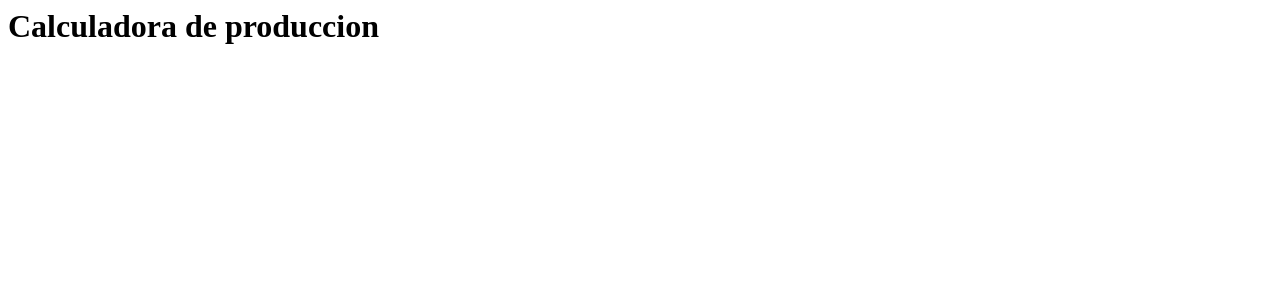
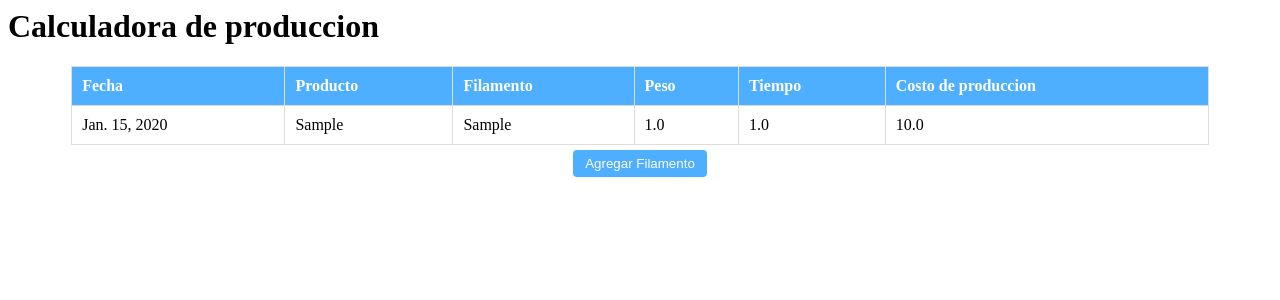
Before and after one commit to R3nE88/PrinterLabManager, a Django app: template produccion/templates/produccion/calculadora.html in a window 1280 px wide. Shown: the top 300 px of the page. Run offline with Django 5.2, Linux system fonts and the light colour scheme; the template is opened without the code that fills it: values that come from a table or form of the project are taken from there, others are empty; tables that the repository leaves empty hold one stand-in row (values such as "Sample post").

Commit message:
comienzo con logica y disenio de calculadora

```diff
--- a/produccion/forms.py
+++ b/produccion/forms.py
@@ -1,5 +1,5 @@
 from django import forms
-from .models import Filamento, Material
+from .models import Filamento, Material, CalculadoraProduccion
 
 class FilamentoForm(forms.ModelForm):
     class Meta:
@@ -10,3 +10,8 @@ class MaterialForm(forms.ModelForm):
     class Meta:
         model = Material
         fields = ['material', 'valor']
+
+class CalculoForm(forms.ModelForm):
+    class Meta:
+        model = CalculadoraProduccion
+        fields = ['fecha', 'producto', 'filamento', 'peso', 'tiempo', 'costo']
--- a/produccion/models.py
+++ b/produccion/models.py
@@ -21,9 +21,9 @@ class Material(models.Model):
 class CalculadoraProduccion(models.Model):
     fecha = models.DateField()
     producto = models.CharField(max_length=100)
+    filamento = models.CharField(max_length=100)
     peso = models.FloatField()
     tiempo = models.FloatField()
-    filamento = models.CharField(max_length=100)
     costo = models.FloatField()
 
     def __str__(self):
--- a/produccion/templates/produccion/calculadora.html
+++ b/produccion/templates/produccion/calculadora.html
@@ -4,5 +4,116 @@
 
 <!-- TABLA DE Calculadora -->
 <h1>Calculadora de produccion</h1>
+<div id="tabla-calculadora">
+    <table>
+        <thead>
+            <tr>
+                <th>Fecha</th>
+                <th>Producto</th>
+                <th>Filamento</th>
+                <th>Peso</th>
+                <th>Tiempo</th>
+                <th>Costo de produccion</th>
+            </tr>
+        </thread>
+        <tbody>
+            {%for calculo in calculadora %}
+                <tr id="fila-calculo-{{ calculo.id }}">
+                    <td>{{ calculo.fecha }}</td>
+                    <td>{{ calculo.producto }}</td>
+                    <td>{{ calculo.filamento }}</td>
+                    <td>{{ calculo.peso }}</td>
+                    <td>{{ calculo.tiempo }}</td>
+                    <td>{{ calculo.costo }}</td>
+                </tr>
+            {% endfor %}
+        </tbody>
+    </table>
+    <div style="text-align: center;">
+        <button class="btn add" onclick="mostrarFormulario('calculo-form', 'tabla-calculadora')">Agregar Filamento</button>
+    </div>
+</div>
 
+<!-- FORMULARIO DE FILAMENTO -->
+<div id="calculo-form" class="hidden">
+    <h3>Calcular:</h3>
+    <form method="post">
+        {% csrf_token %}
+        {{ calculo_form.as_p }}
+        <button type="submit" name="nuevo_calculo" class="btn add">Guardar Filamento</button>
+    </form>
+    <button onclick="ocultarFormulario('calculo-form', 'tabla-calculo')" class="btn cancel">Cancelar</button>
+</div>
+
+<script>
+    function mostrarFormulario(formId, tablaId) {
+        document.getElementById(formId).classList.remove('hidden');
+        document.getElementById(tablaId).classList.add('hidden');
+    }
+
+    function ocultarFormulario(formId, tablaId) {
+        document.getElementById(formId).classList.add('hidden');
+        document.getElementById(tablaId).classList.remove('hidden');
+    }
+
+    // Función para mostrar el formulario y ocultar la fila de edición
+    function mostrarFormularioInline(type, id) {
+        // Ocultar la fila original (que está siendo editada)
+        const row = document.getElementById(`fila-${type}-${id}`);
+        if (row) {
+            row.classList.add('hidden');
+        }
+
+        // Mostrar el formulario de edición
+        const formRow = document.getElementById(`editar-form-${type}-${id}`);
+        if (formRow) {
+            formRow.classList.remove('hidden');
+        }
+    }
+
+    // Función para cancelar la edición y mostrar la fila original
+    function cancelarEdicion(type, id) {
+        // Ocultar el formulario de edición
+        const formRow = document.getElementById(`editar-form-${type}-${id}`);
+        if (formRow) {
+            formRow.classList.add('hidden');
+        }
+
+        // Mostrar la fila original
+        const row = document.getElementById(`fila-${type}-${id}`);
+        if (row) {
+            row.classList.remove('hidden');
+        }
+    }
+
+    // Función para actualizar la fila con los nuevos valores
+    function actualizarFila(type, id) {
+        // Obtener los nuevos valores del formulario
+        const fila = document.getElementById(`editar-form-${type}-${id}`).querySelectorAll('input');
+        const values = {};
+        fila.forEach(input => {
+            values[input.name] = input.value;
+        });
+
+        // Actualizar la fila original con los nuevos valores dependiendo del tipo (Filamento o Material)
+        const row = document.getElementById(`fila-${type}-${id}`);
+        if (row) {
+            row.querySelector('.fecha').innerText = values['fecha'];
+            row.querySelector('.producto').innerText = values['producto'];
+            row.querySelector('.filamento').innerText = values['filamento'];
+            row.querySelector('.peso').innerText = values['peso'];
+            row.querySelector('.tiempo').innerText = values['tiempo'];
+            row.querySelector('.costo').innerText = values['costo'];
+            row.classList.remove('hidden');
+        }
+
+        // Ocultar el formulario de edición
+        const formRow = document.getElementById(`editar-form-${type}-${id}`);
+        if (formRow) {
+            formRow.classList.add('hidden');
+        }
+
+        return false;  // Evitar el envío del formulario si solo quieres actualizar la fila
+    }
+</script>
 {% endblock %}
--- a/produccion/views/calculadora.py
+++ b/produccion/views/calculadora.py
@@ -1,6 +1,12 @@
 from django.shortcuts import render, redirect, get_object_or_404
 from produccion.models import CalculadoraProduccion
+from produccion.forms import CalculoForm
 
 def calculadora_produccion(request, context):
+    # Obtener datos
     calculadora = CalculadoraProduccion.objects.all()
+
+    # Formularios
+    filamento_form = CalculoForm(request.POST or None)
+
     return render(request, 'produccion/manager.html', context)
```
Also changed, not shown: produccion/templates/produccion/gestion.html (+0 -9 lines), produccion/views/gestion.py (+1 -17 lines), db.sqlite3.
